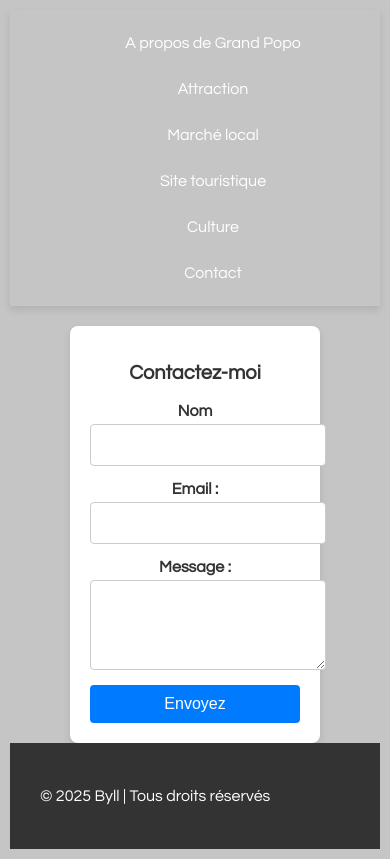
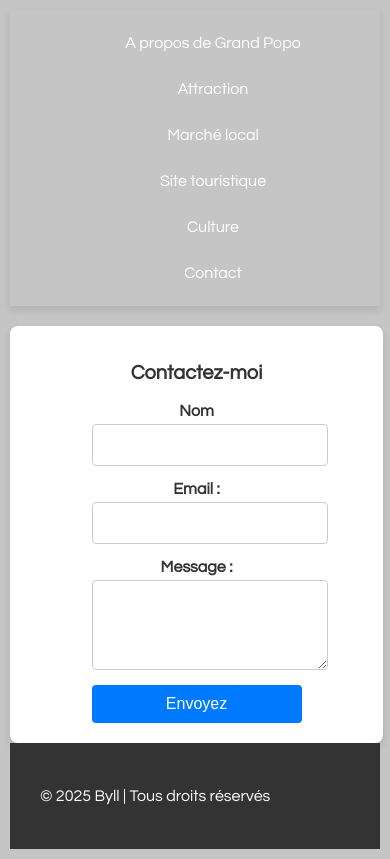
Before and after one commit to Olouwatobi-heberge/RSV, a plain HTML site: page Contact.html in a window 390 px wide. Drawn offline with Linux system fonts and the light colour scheme.

Commit message:
Mise à jour du formulaire

```diff
--- a/styles.css
+++ b/styles.css
@@ -92,16 +92,18 @@ ul li {
 	text-align: justify;
 }
 
-
 #Contact {
     background-color: #ffffff;
     padding: 30px;
     border-radius: 8px;
     margin-top: 20px;
-    max-width: 600px; /* Limite la largeur pour éviter un affichage trop étiré */
+    max-width: 600px; /* Largeur limitée pour éviter l'étalement excessif */
     margin-left: auto;
     margin-right: auto;
     box-shadow: 0 4px 8px rgba(0, 0, 0, 0.1); /* Ajout d'un effet moderne */
+    display: flex;
+    flex-direction: column;
+    align-items: center; /* Centre les éléments */
 }
 
 h2 {
@@ -112,6 +114,7 @@ h2 {
 }
 
 .form-group {
+    width: 100%; /* Assure que les champs couvrent bien toute la largeur */
     margin-bottom: 15px;
     display: flex;
     flex-direction: column;
@@ -162,6 +165,7 @@ button:hover {
 @media (max-width: 600px) {
     #Contact {
         padding: 20px; /* Réduction du padding sur petits écrans */
+        width: 90%; /* Ajustement pour couvrir les inputs */
     }
 
     h2 {
```
